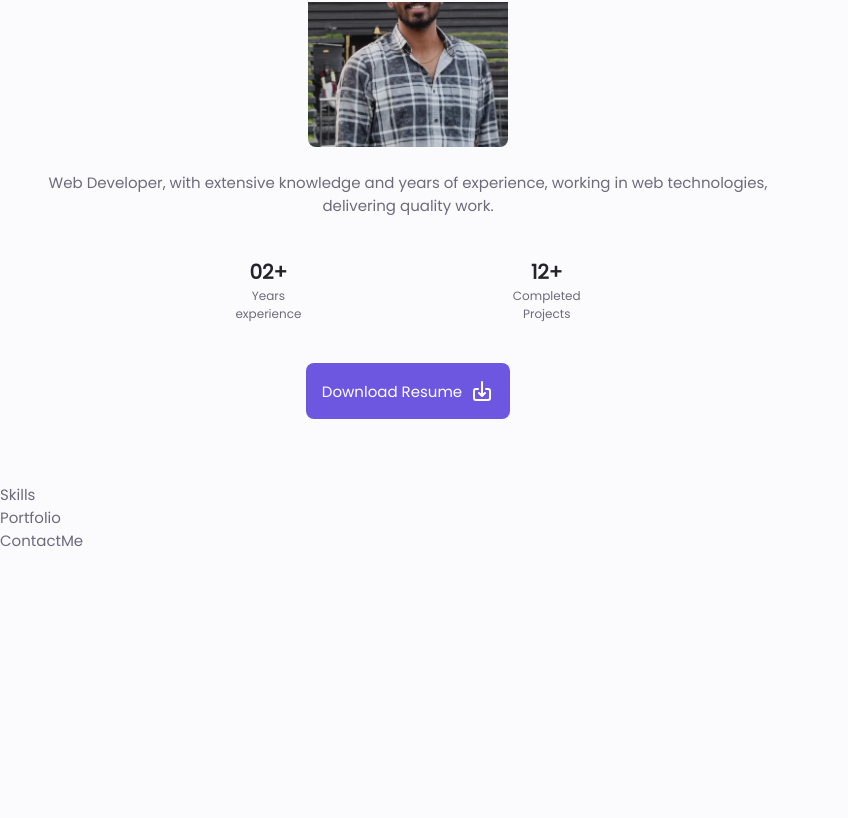
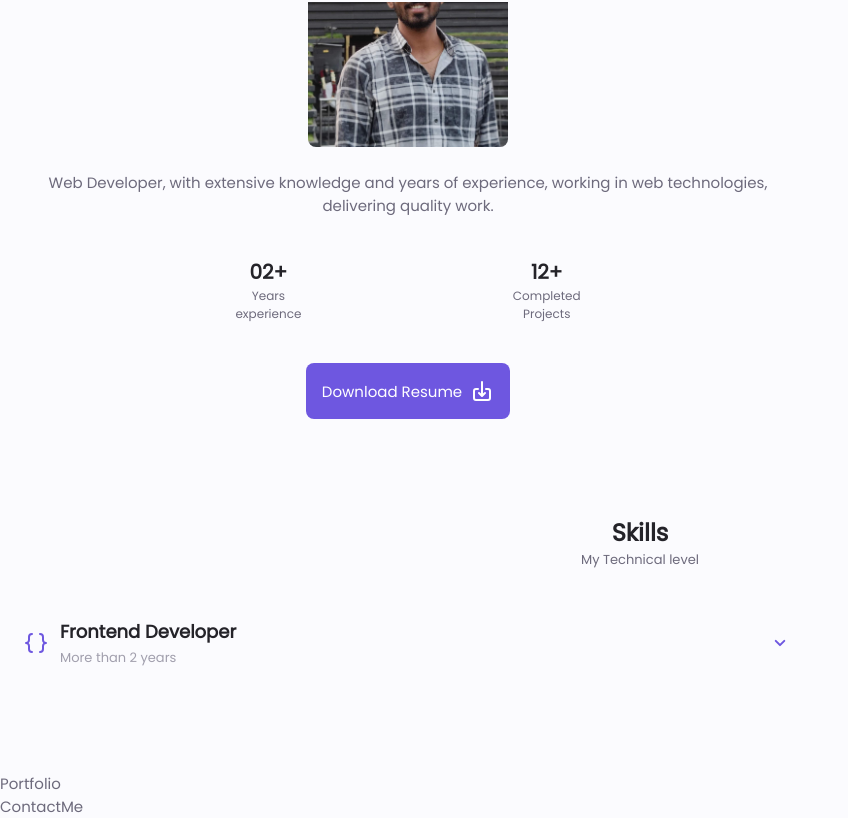
Before and after one commit to pranay-webdev/pranayboreddy-portfolio, a React (Create React App) app: page / in a window 1280 px wide. Shown: the part 798-1616 px from the top of the page, without its empty margins (0-848 px from the left). Before the commit the page ends 1350 px from the top, so only its background shows below. Built offline with nearby package versions, Linux system fonts and the light colour scheme.

Commit message:
Skills section added

```diff
--- a/src/components/skills/index.jsx
+++ b/src/components/skills/index.jsx
@@ -1,5 +1,68 @@
+import { useState } from "react";
+import { UilBracketsCurly, UilAngleDown } from "@iconscout/react-unicons";
+import "./skills.scss";
+
 const Skills = () => {
-  return <div>Skills</div>;
+  const [isSkillsOpen, setIsSkillsOpen] = useState(false);
+  return (
+    <section className="skills section" id="skills">
+      <h2 className="title">Skills</h2>
+      <span className="subtitle">My Technical level</span>
+      <div className="skillsContainer container grid">
+        <div
+          className={`content ${isSkillsOpen ? "open" : "close"}`}
+          onClick={() => setIsSkillsOpen(!isSkillsOpen)}
+        >
+          <div className="skillsHeader">
+            <UilBracketsCurly className="icon" />
+            <div>
+              <h1 className="title">Frontend Developer</h1>
+              <span className="subtitle">More than 2 years</span>
+            </div>
+            <UilAngleDown className="arrow" />
+          </div>
+          <div className="list grid">
+            <div className="data">
+              <div className="title">
+                <h3 className="name">HTML</h3>
+                <span className="number">90%</span>
+              </div>
+              <div className="bar">
+                <span className="percentage html"></span>
+              </div>
+            </div>
+            <div className="data">
+              <div className="title">
+                <h3 className="name">CSS</h3>
+                <span className="number">80%</span>
+              </div>
+              <div className="bar">
+                <span className="percentage css"></span>
+              </div>
+            </div>
+            <div className="data">
+              <div className="title">
+                <h3 className="name">JavaScript</h3>
+                <span className="number">85%</span>
+              </div>
+              <div className="bar">
+                <span className="percentage javascript"></span>
+              </div>
+            </div>
+            <div className="data">
+              <div className="title">
+                <h3 className="name">React</h3>
+                <span className="number">90%</span>
+              </div>
+              <div className="bar">
+                <span className="percentage react"></span>
+              </div>
+            </div>
+          </div>
+        </div>
+      </div>
+    </section>
+  );
 };
 
 export default Skills;
--- /dev/null
+++ b/src/components/skills/skills.scss
@@ -0,0 +1,90 @@
+@import "../../styles/colors";
+@import "../../styles/typography";
+
+.skills {
+  .skillsContainer {
+    row-gap: 0;
+  }
+  .content {
+    .skillsHeader {
+      display: flex;
+      align-items: center;
+      margin-bottom: 2.5rem;
+      cursor: pointer;
+      .icon,
+      .arrow {
+        font-size: 2rem;
+        color: $primary-color;
+      }
+      .icon {
+        margin-right: 0.75rem;
+      }
+      .arrow {
+        margin-left: auto;
+        transition: 0.4s;
+      }
+      .title {
+        font-size: $h3-font-size;
+      }
+      .subtitle {
+        font-size: $small-font-size;
+        color: $text-color-light;
+      }
+    }
+    .list {
+      row-gap: 1.5rem;
+      padding-left: 2.7rem;
+      transition: 0.4s;
+      .data {
+        .title {
+          display: flex;
+          justify-content: space-between;
+          margin-bottom: 0.5rem;
+          .name {
+            font-size: $normal-font-size;
+            font-weight: $font-medium;
+          }
+        }
+        .bar,
+        .percentage {
+          height: 5px;
+          border-radius: 0.25rem;
+        }
+        .bar {
+          background-color: $primary-color-lighter;
+          .percentage {
+            display: block;
+            background-color: $primary-color;
+            &.html {
+              width: 90%;
+            }
+            &.css {
+              width: 80%;
+            }
+            &.javascript {
+              width: 85%;
+            }
+            &.react {
+              width: 90%;
+            }
+          }
+        }
+      }
+    }
+    &.open {
+      .list {
+        height: max-content;
+        margin-bottom: 2.5rem;
+      }
+      .arrow {
+        transform: rotate(-180deg);
+      }
+    }
+    &.close {
+      .list {
+        height: 0;
+        overflow: hidden;
+      }
+    }
+  }
+}
```
